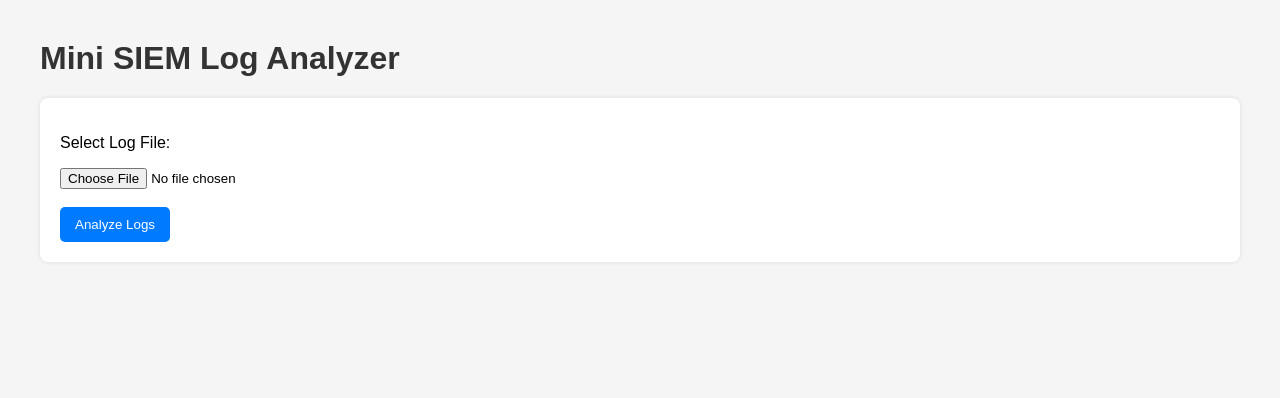
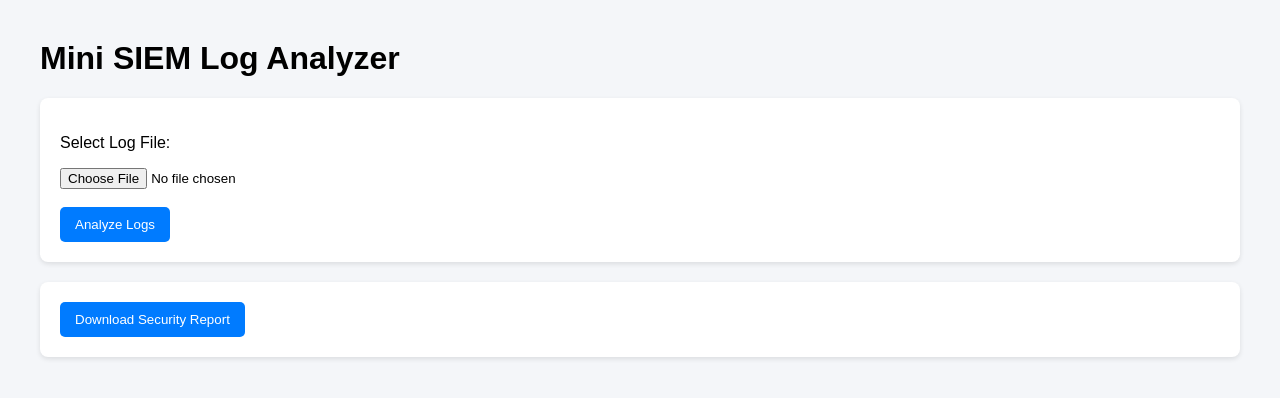
Before and after one commit to pratikkoli0403/mini-siem, a Flask app: page / in a window 1280 px wide. Shown: the top 398 px of the page. Run offline with Flask 3, Linux system fonts and the light colour scheme.

Commit message:
Add downloadable SIEM report with attack data

```diff
--- a/templates/index.html
+++ b/templates/index.html
@@ -1,38 +1,37 @@
 <!DOCTYPE html>
 <html>
 <head>
+
 <title>Mini SIEM Log Analyzer</title>
+
+<script src="https://cdn.jsdelivr.net/npm/chart.js"></script>
+
 <style>
-        body {
+
+body{
 font-family: Arial;
-            margin: 40px;
-            background-color: #f5f5f5;
+margin:40px;
+background:#f4f6f9;
 }
 
-        h1 {
-            color: #333;
+.box{
+background:white;
+padding:20px;
+margin-top:20px;
+border-radius:8px;
+box-shadow:0px 2px 5px rgba(0,0,0,0.1);
 }
 
-        .box {
-            background: white;
-            padding: 20px;
-            border-radius: 8px;
-            margin-top: 20px;
-            box-shadow: 0px 0px 5px rgba(0,0,0,0.1);
+button{
+padding:10px 15px;
+background:#007BFF;
+color:white;
+border:none;
+border-radius:5px;
 }
 
-        button {
-            padding: 10px 15px;
-            background: #007BFF;
-            color: white;
-            border: none;
-            border-radius: 5px;
-        }
+</style>
 
-        button:hover {
-            background: #0056b3;
-        }
-    </style>
 </head>
 
 <body>
@@ -40,72 +39,118 @@
 <h1>Mini SIEM Log Analyzer</h1>
 
 <div class="box">
+
 <form method="POST" enctype="multipart/form-data">
+
 <p>Select Log File:</p>
+
 <input type="file" name="logfile" required>
+
 <br><br>
+
 <button type="submit">Analyze Logs</button>
+
 </form>
+
 </div>
 
+
 {% if alerts %}
+
 <div class="box">
+
 <h2>Security Alerts</h2>
+
 <ul>
+
 {% for alert in alerts %}
+
 <li>{{ alert }}</li>
+
 {% endfor %}
+
 </ul>
+
 </div>
+
 {% endif %}
 
+
+
 {% if report %}
+
 <div class="box">
+
 <h2>Summary Report</h2>
 
 <p><b>Total Events:</b> {{ report.total_events }}</p>
+
 <p><b>Suspicious IPs:</b> {{ report.suspicious_ips }}</p>
 
 <h3>Severity Breakdown</h3>
+
 <ul>
+
 <li>HIGH: {{ report.severity.HIGH }}</li>
+
 <li>MEDIUM: {{ report.severity.MEDIUM }}</li>
+
 <li>LOW: {{ report.severity.LOW }}</li>
+
 </ul>
+
 </div>
+
 {% endif %}
+<div class="box">
+<a href="/download_report">
+<button>Download Security Report</button>
+</a>
+</div>
+
 
 {% if ip_counts %}
+
 <div class="box">
+
 <h2>Top Attacking IPs</h2>
+
 <canvas id="attackChart"></canvas>
+
 </div>
 
-<script src="https://cdn.jsdelivr.net/npm/chart.js"></script>
+<script>
 
-<script>
-const labels = {{ ip_counts.keys() | list | safe }};
-const data = {{ ip_counts.values() | list | safe }};
+const labels = {{ ip_counts.keys() | list | tojson }};
+
+const data = {{ ip_counts.values() | list | tojson }};
 
 const chartData = {
+
 labels: labels,
+
 datasets: [{
 label: "Failed Login Attempts",
 data: data,
-        backgroundColor: "rgba(255, 99, 132, 0.6)"
+backgroundColor: "rgba(255,99,132,0.6)"
 }]
-};
 
-const config = {
-    type: "bar",
-    data: chartData
 };
 
 new Chart(
+
 document.getElementById("attackChart"),
-    config
+{
+type:"bar",
+data:chartData
+}
+
 );
+
 </script>
+
 {% endif %}
+
+
 </body>
 </html>
--- a/web_app.py
+++ b/web_app.py
@@ -1,13 +1,17 @@
 from flask import Flask, render_template, request
+import os
+
 from core.log_reader import LogReader
 from core.log_parser import LogParser
 from core.analyzer import Analyzer
 from core.risk_engine import RiskEngine
 from core.alert_manager import AlertManager
 from core.report_generator import ReportGenerator
-import os
 
 app = Flask(__name__)
+latest_report = {}
+latest_ip_counts = {}
+
 UPLOAD_FOLDER = "logs"
 app.config["UPLOAD_FOLDER"] = UPLOAD_FOLDER
 
@@ -23,7 +27,7 @@ def index():
 
         file = request.files["logfile"]
 
-        if file:
+        if file and file.filename != "":
             filepath = os.path.join(app.config["UPLOAD_FOLDER"], file.filename)
             file.save(filepath)
 
@@ -57,6 +61,10 @@ def index():
                 "suspicious_ips": report_data["suspicious_ips"],
                 "severity": report_data["severity_summary"]
             }
+            global latest_report, latest_ip_counts
+
+            latest_report = report
+            latest_ip_counts = ip_counts
 
     return render_template(
         "index.html",
@@ -64,5 +72,35 @@ def index():
         report=report,
         ip_counts=ip_counts
     )
+from flask import send_file
+import io
+
+@app.route("/download_report")
+def download_report():
+
+    global latest_report, latest_ip_counts
+
+    content = "Mini SIEM Security Report\n"
+    content += "---------------------------\n\n"
+
+    content += f"Total Events: {latest_report.get('total_events',0)}\n"
+    content += f"Suspicious IPs: {latest_report.get('suspicious_ips',0)}\n\n"
+
+    content += "Attackers\n"
+
+    for ip, attempts in latest_ip_counts.items():
+        content += f"{ip} -> {attempts} attempts\n"
+
+    buffer = io.BytesIO()
+    buffer.write(content.encode())
+    buffer.seek(0)
+
+    return send_file(
+        buffer,
+        as_attachment=True,
+        download_name="siem_report.txt",
+        mimetype="text/plain"
+    )
+
 if __name__ == "__main__":
     app.run(debug=True)
```
Lines whose indentation alone changed are shown as unchanged.
